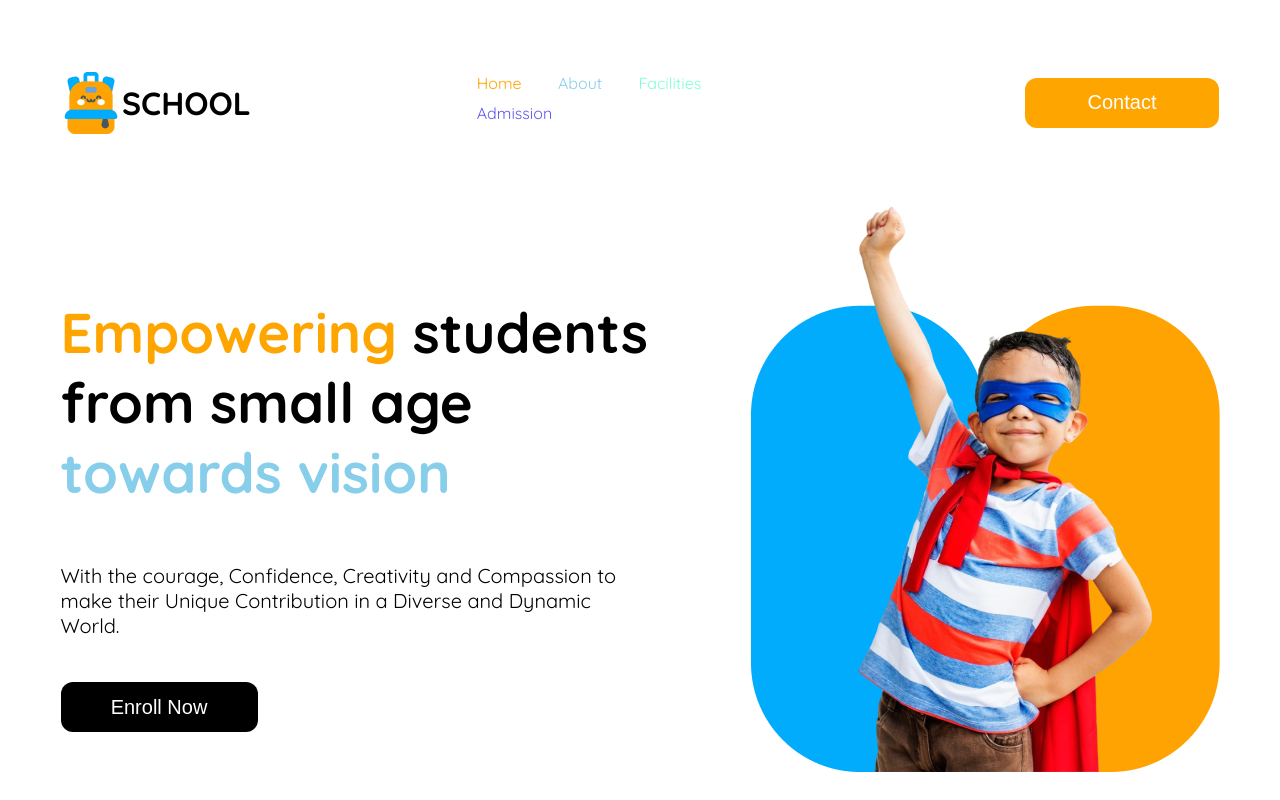
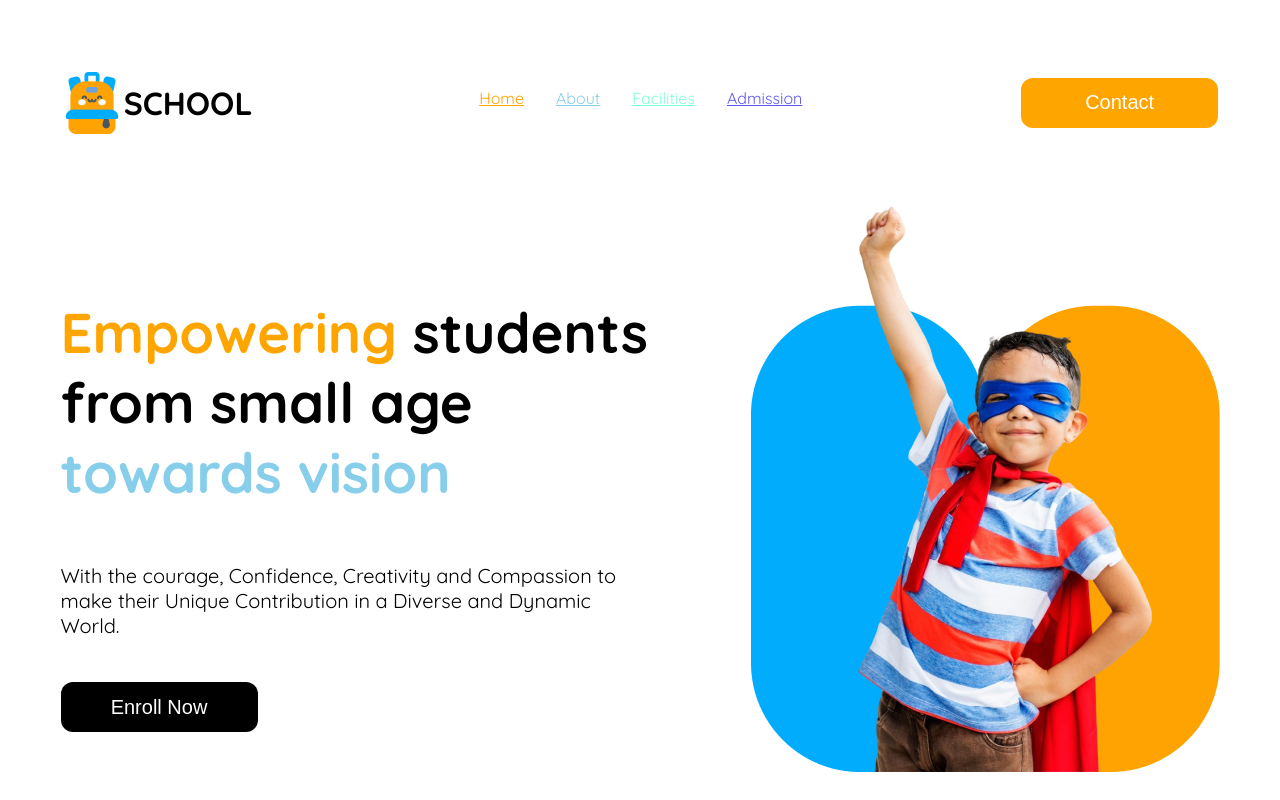
Before and after one commit to Suprotik007/a-2-school-website-, a plain HTML site: page index.html in a window 1280 px wide. Shown: the top 800 px of the page. Drawn offline with Linux system fonts and the light colour scheme.

Commit message:
fixed nav links

```diff
--- a/a2.css
+++ b/a2.css
@@ -37,7 +37,7 @@ header{
     color: black;
 }
 .nav-list{
-
+    display: flex inline;
     margin-right: 186px;
     margin-left: 186px;
 }
--- a/index.html
+++ b/index.html
@@ -14,10 +14,10 @@
             <img class="nav-logo" src="./assets/logo.png" alt="">
             <h6 class="nav-h">SCHOOL</h6>
             <ul class="nav-list">
-                <li class="nav-item-1">Home</li>
-                <li class="nav-item-2">About</li>
-                <li class="nav-item-3">Facilities</li>
-                <li class="nav-item-4">Admission</li>
+                <li><a class="nav-item-1" href="">Home</a></li>
+                <li> <a class="nav-item-2" href="">About</a></li>
+                <li ><a class="nav-item-3" href="">Facilities</a></li>
+                <li ><a class="nav-item-4" href="">Admission</a> </li>
             </ul>
             <button class="nav-btn">Contact</button>
             </nav>
```
